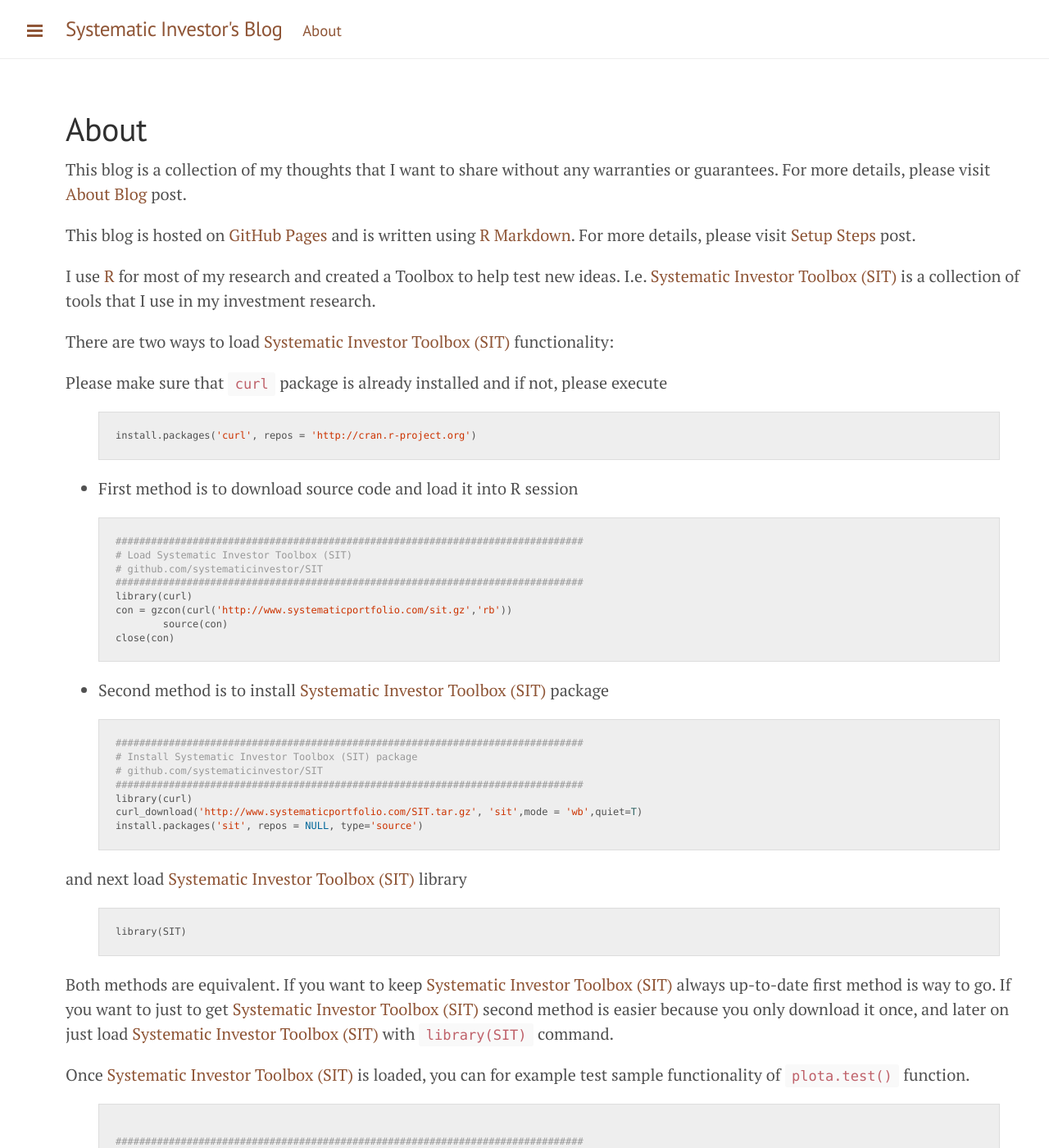
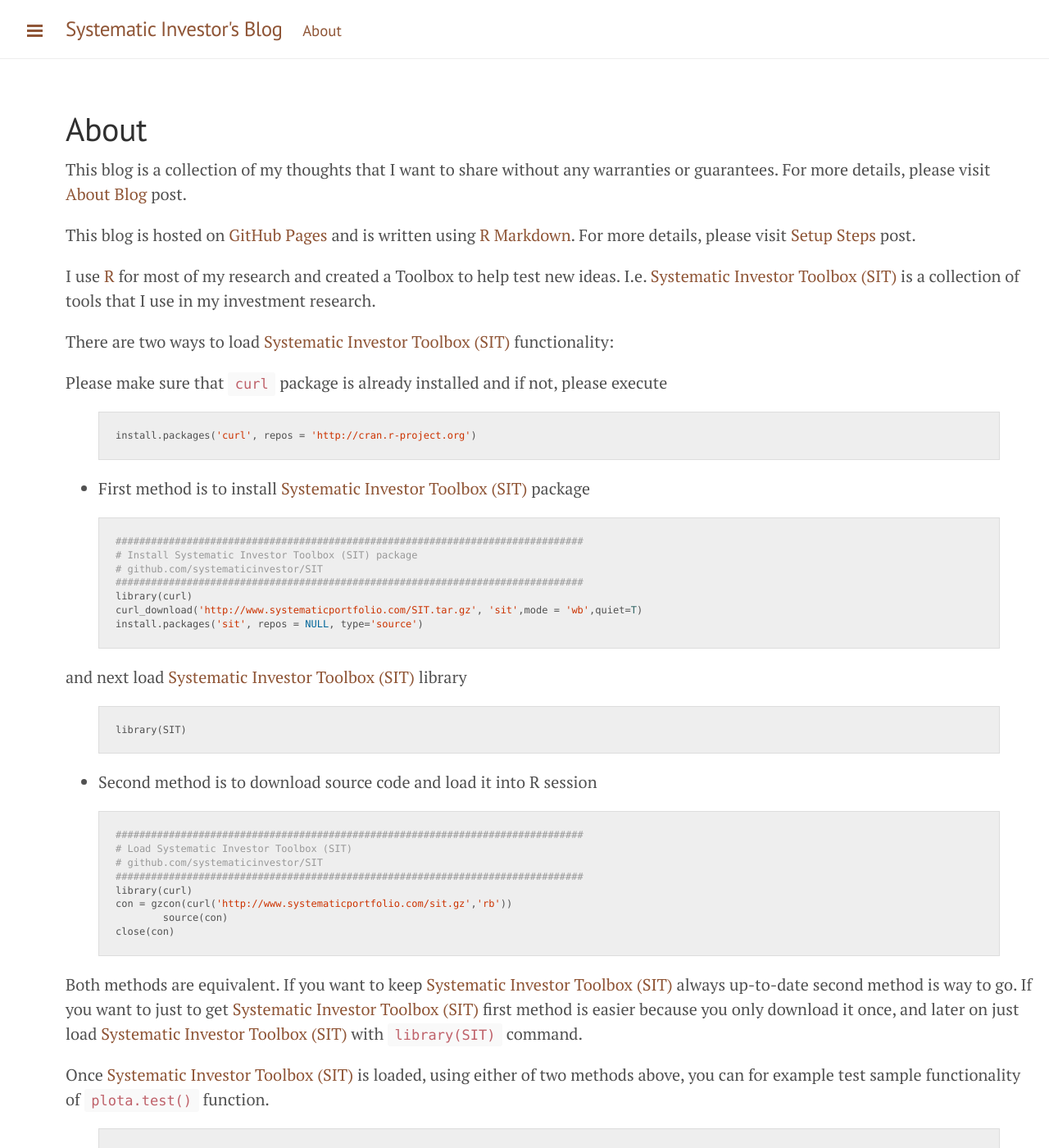
Before and after one commit to CCFlynn/systematicinvestor.github.io, a Jekyll site: the page built from about.md, in a window 1280 px wide and 1400 px high. Shown: the whole window at 82% size. Built offline with Jekyll 4.4.1, drawn with Linux system fonts in a browser that asks for light colours; part of the change alters nothing that is shown.

Commit message:
update blog post

```diff
--- a/about.md
+++ b/about.md
@@ -23,20 +23,7 @@ Please make sure that `curl` package is already installed and if not, please exe
 {% highlight r %}install.packages('curl', repos = 'http://cran.r-project.org'){% endhighlight %}
 
 
-* First method is to download source code and load it into R session
-
-{% highlight r %}
-###############################################################################
-# Load Systematic Investor Toolbox (SIT)
-# github.com/systematicinvestor/SIT
-###############################################################################
-library(curl)
-con = gzcon(curl('http://www.systematicportfolio.com/sit.gz','rb'))
-	source(con)
-close(con)
-{% endhighlight %}
-
-* Second method is to install [Systematic Investor Toolbox (SIT)](https://github.com/systematicinvestor/SIT)
+* First method is to install [Systematic Investor Toolbox (SIT)](https://github.com/systematicinvestor/SIT)
 package
 
 {% highlight r %}
@@ -56,16 +43,30 @@ library
 library(SIT)
 {% endhighlight %}
 
+* Second method is to download source code and load it into R session
+
+{% highlight r %}
+###############################################################################
+# Load Systematic Investor Toolbox (SIT)
+# github.com/systematicinvestor/SIT
+###############################################################################
+library(curl)
+con = gzcon(curl('http://www.systematicportfolio.com/sit.gz','rb'))
+	source(con)
+close(con)
+{% endhighlight %}
+
 
 Both methods are equivalent. If you want to keep [Systematic Investor Toolbox (SIT)](https://github.com/systematicinvestor/SIT)
-always up-to-date first method is way to go. If you want to just to get [Systematic Investor Toolbox (SIT)](https://github.com/systematicinvestor/SIT)
-second method is easier because you only download it once, and later on just load
+always up-to-date second method is way to go. If you want to just to get [Systematic Investor Toolbox (SIT)](https://github.com/systematicinvestor/SIT)
+first method is easier because you only download it once, and later on just load
 [Systematic Investor Toolbox (SIT)](https://github.com/systematicinvestor/SIT)
 with `library(SIT)` command.
 
 
 Once [Systematic Investor Toolbox (SIT)](https://github.com/systematicinvestor/SIT)
-is loaded, you can for example test sample functionality of `plota.test()` function.
+is loaded, using either of two methods above, you can for example test sample functionality
+of `plota.test()` function.
 
 {% highlight r %}
 ###############################################################################
```
